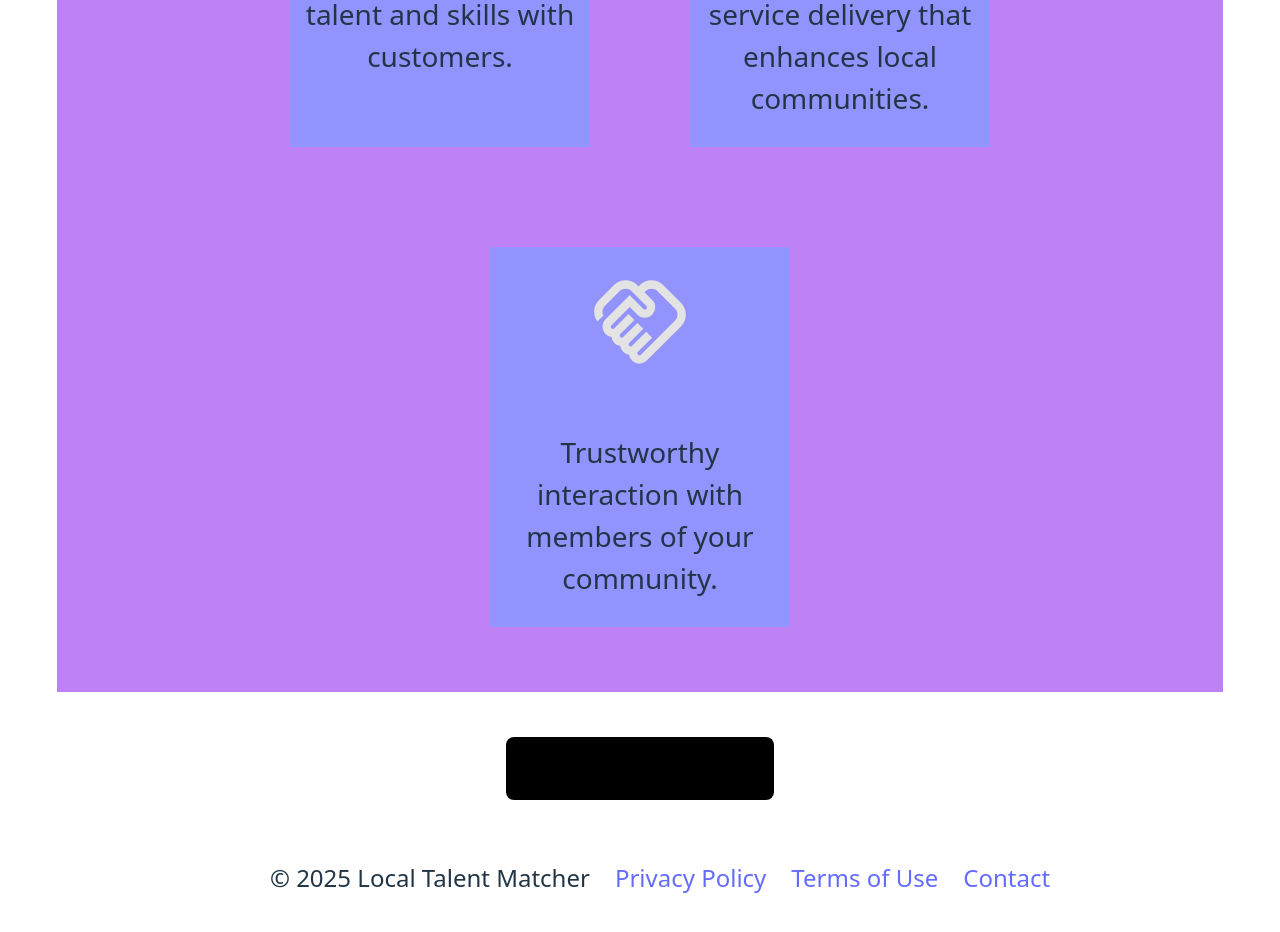
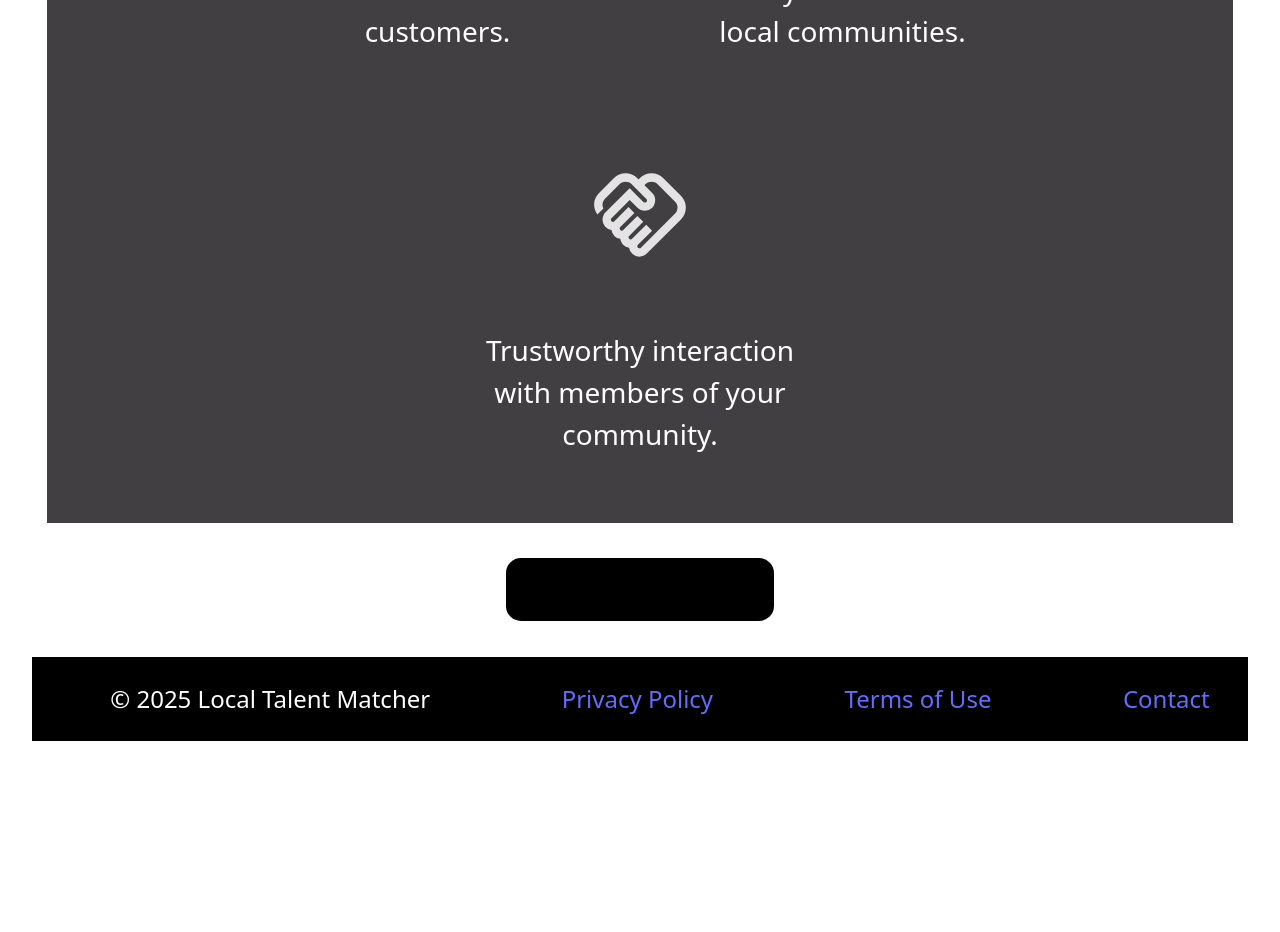
Before and after one commit to MelkWold/localTalentFrontend, a React (Vite) app: page / in a window 1280 px wide. Shown: the part 1320-2252 px from the top of the page. After the commit the page ends 2109 px from the top, so only its background shows below. Built offline with nearby package versions, Linux system fonts and the light colour scheme.

Commit message:
homepage and featuresCard CSS changed

```diff
--- a/src/components/FeaturesCard/FeaturesCard.css
+++ b/src/components/FeaturesCard/FeaturesCard.css
@@ -1,6 +1,6 @@
 .featuresCardDiv{
-    background-color: rgb(147, 147, 254);
-    width: 300px;
+    /* background-color: rgb(147, 147, 254); */
+    width: 350px;
 }
 
 .featuresCardImg{
@@ -10,4 +10,6 @@
 
 .featuresCardParagraph{
     font-size: 1.75rem;
+    padding:5px 20px;
+    color:white;
 }
--- a/src/pages/HomePage/HomePage.css
+++ b/src/pages/HomePage/HomePage.css
@@ -9,25 +9,28 @@
 .cardContainer {
     display:flex;
     flex-wrap: wrap;
-    gap: 10px;
+    gap: 5px;
     justify-content: center;
-    margin: 25px;
-    padding: 20px;
-    background-color: rgb(190, 130, 246);
+    margin: 15px;
+    padding: 10px;
+    background-color: rgb(65, 63, 66);
 }
 
 button{
     background-color: black;
     font-size: 1.5rem;
     margin: 20px;
+    border-radius: 15px;
 }
 
 .footer{
     display:flex;
     flex-direction: row;
-    gap: 25px;
-    justify-content: center;
+    gap: 55px;
+    justify-content: space-around;
     align-items: center;
+    background-color: black;
+    color: white;
 }
 .footer li{
     font-size: 1.5rem;
```
